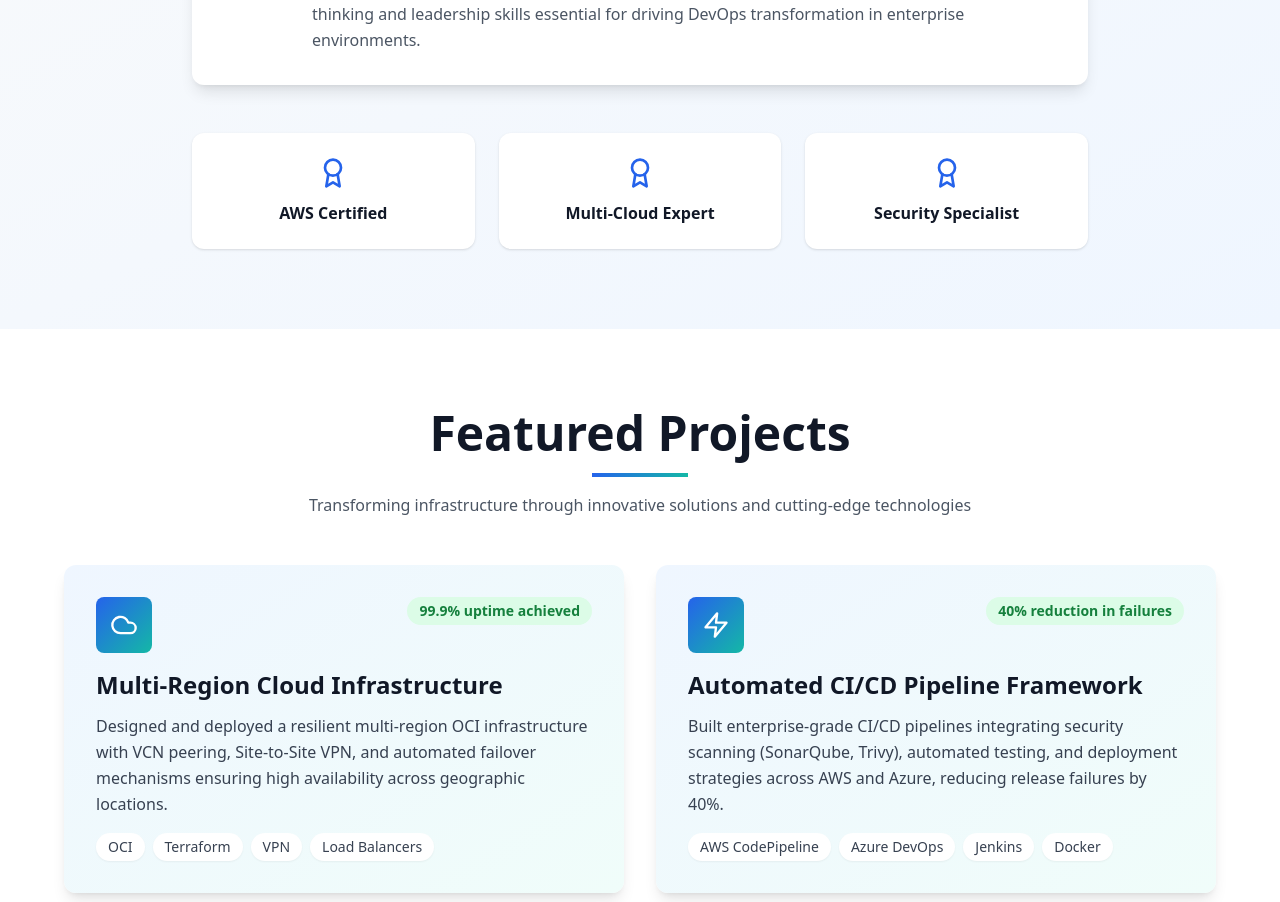
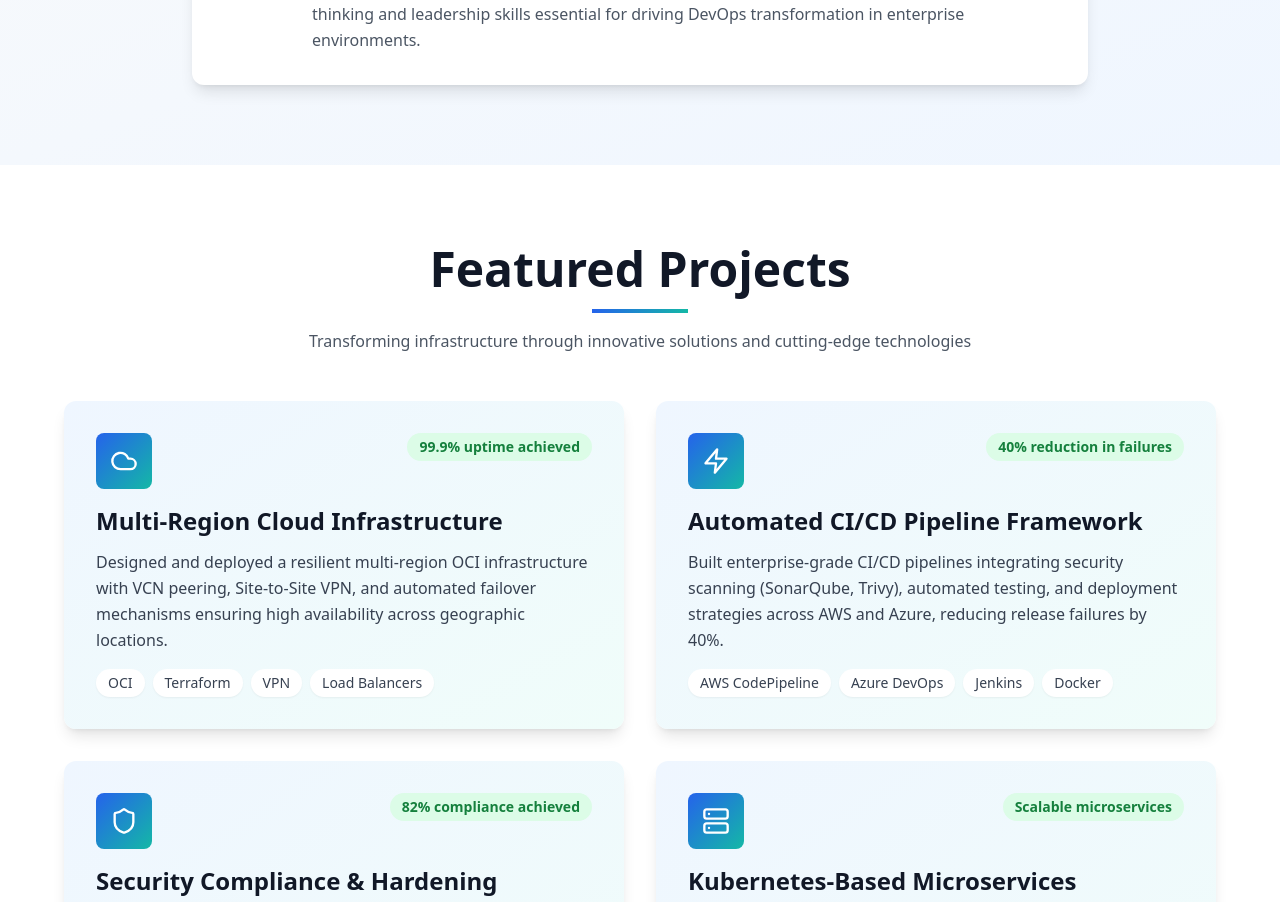
Before and after one commit to SowmyaranjanP/portfolio, a React (Vite) app: page / in a window 1280 px wide. Shown: the part 4562-5464 px from the top of the page. Built offline with nearby package versions, Linux system fonts and the light colour scheme.

Commit message:
removed education

```diff
--- a/src/components/Education.tsx
+++ b/src/components/Education.tsx
@@ -31,7 +31,7 @@ export default function Education() {
             </div>
           </div>
 
-          <div className="mt-12 grid md:grid-cols-3 gap-6">
+          {/* <div className="mt-12 grid md:grid-cols-3 gap-6">
             {[
               { title: 'AWS Certified', icon: Award },
               { title: 'Multi-Cloud Expert', icon: Award },
@@ -48,7 +48,7 @@ export default function Education() {
                 <h4 className="font-semibold text-gray-900">{cert.title}</h4>
               </div>
             ))}
-          </div>
+          </div> */}
         </div>
       </div>
     </section>
```
